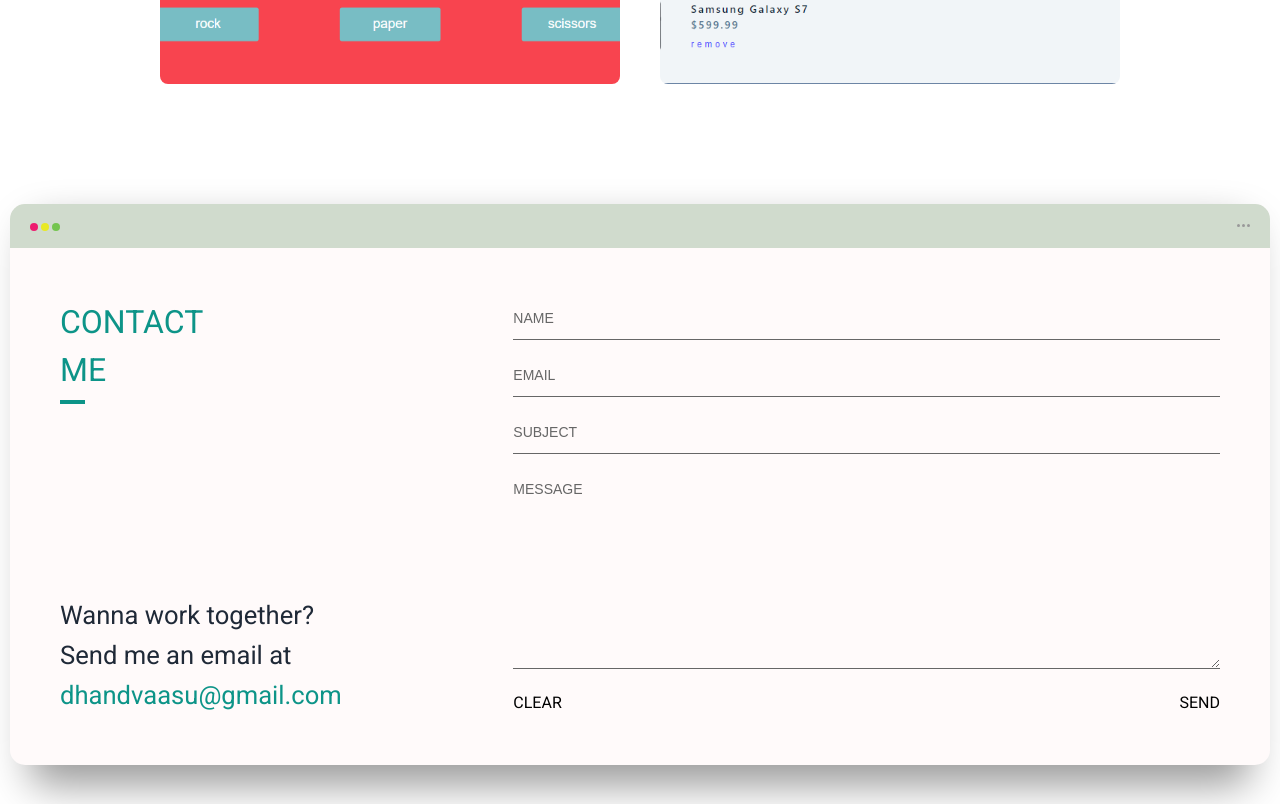
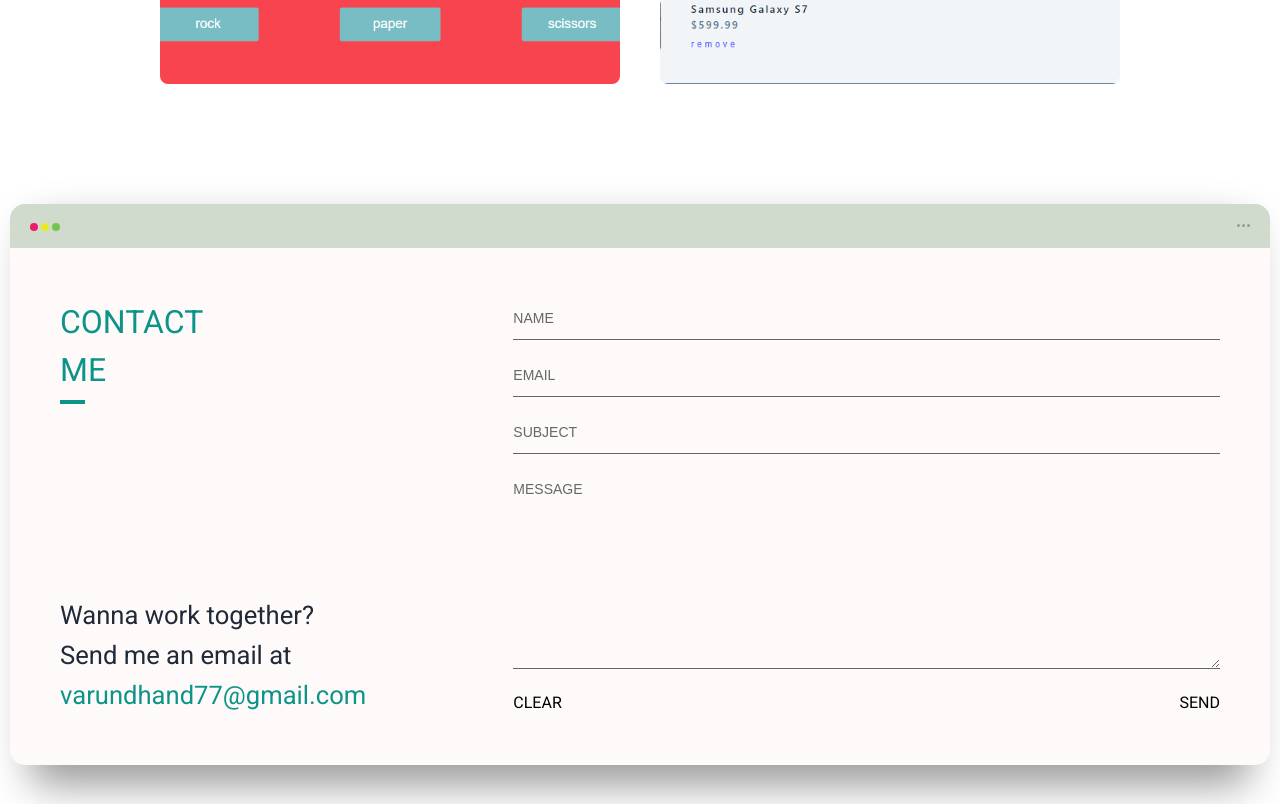
Before and after one commit to varundhand/portfolio-website, a Next.js app: page / in a window 1280 px wide. Shown: the part 2421-3225 px from the top of the page. Built offline with nearby package versions, Linux system fonts and the light colour scheme.

Commit message:
email contact fix

```diff
--- a/components/Contact.jsx
+++ b/components/Contact.jsx
@@ -97,6 +97,7 @@ export default function Contact({darkMode}) {
         variants={screenVariant}
         animate={animation}
         initial="initial"
+        name="contact" method="POST" data-netlify="true"
       >
         {success && 'Thank you, form has been submitted!'}
         {failure && 'Sorry, Something went wrong!'}
@@ -127,8 +128,8 @@ export default function Contact({darkMode}) {
                   <div className="contact">
                     <p>Wanna work together? </p>
                     <p>Send me an email at </p>
-                    <a href="mailto:dhandvaasu@gmail.com" className="email">
-                      dhandvaasu@gmail.com
+                    <a href="mailto:varundhand77@gmail.com" className="email">
+                      varundhand77@gmail.com
                     </a>
                   </div>
                 </motion.div>
--- a/pages/_document.js
+++ b/pages/_document.js
@@ -33,12 +33,12 @@ export default function Document() {
       </Head>
       <body>
         {/* Netlify Forms  */}
-        <form name="contact" netlify netlify-honeypot="bot-field" hidden>
+        {/* <form name="contact" netlify netlify-honeypot="bot-field" hidden>
           <input type="text" name="name" />
           <input type="email" name="email" />
           <input type="subject" name="subject" />
           <textarea name="message"></textarea>
-        </form>
+        </form> */}
         <Main />
         <NextScript />
       </body>
```
